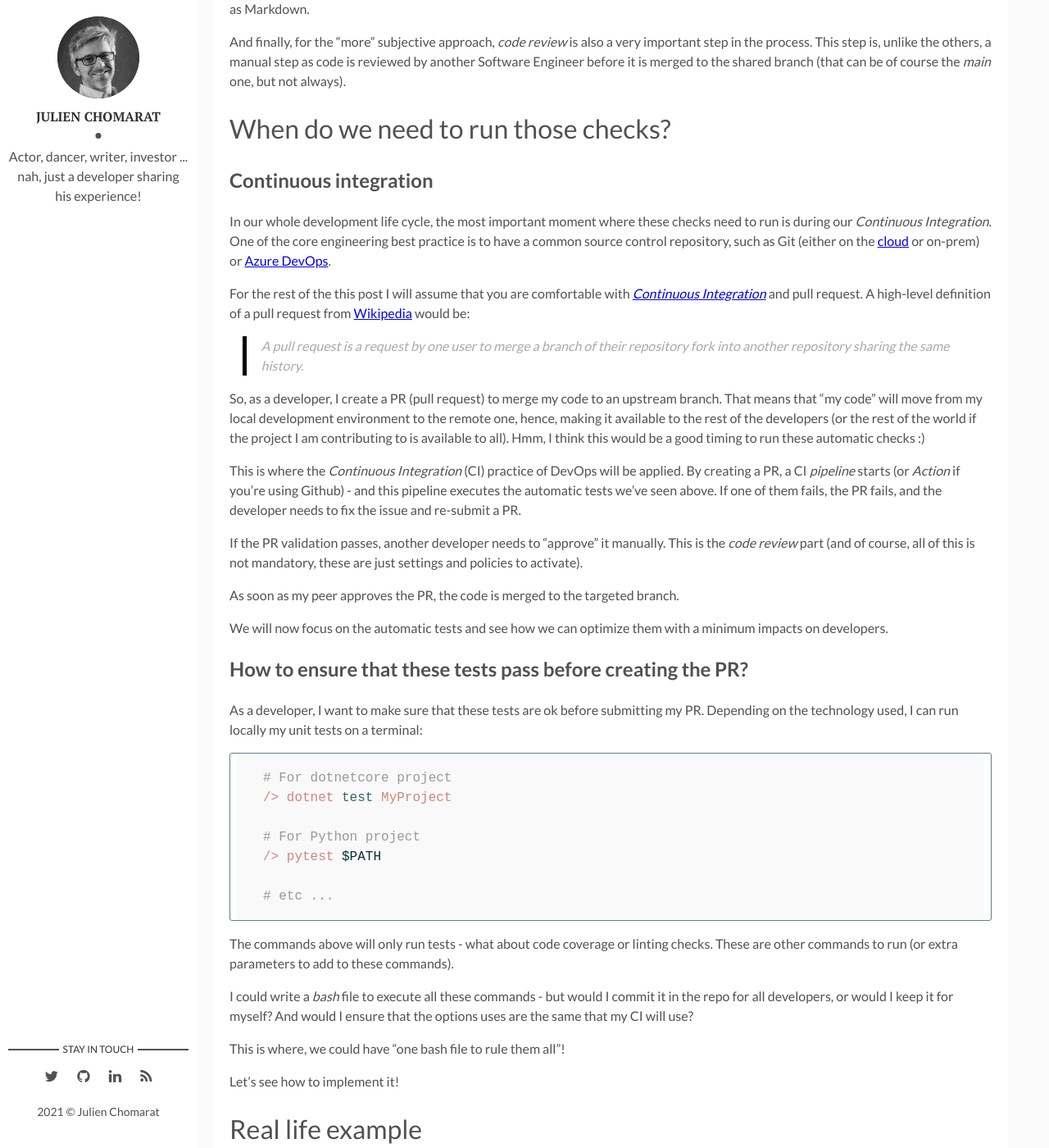
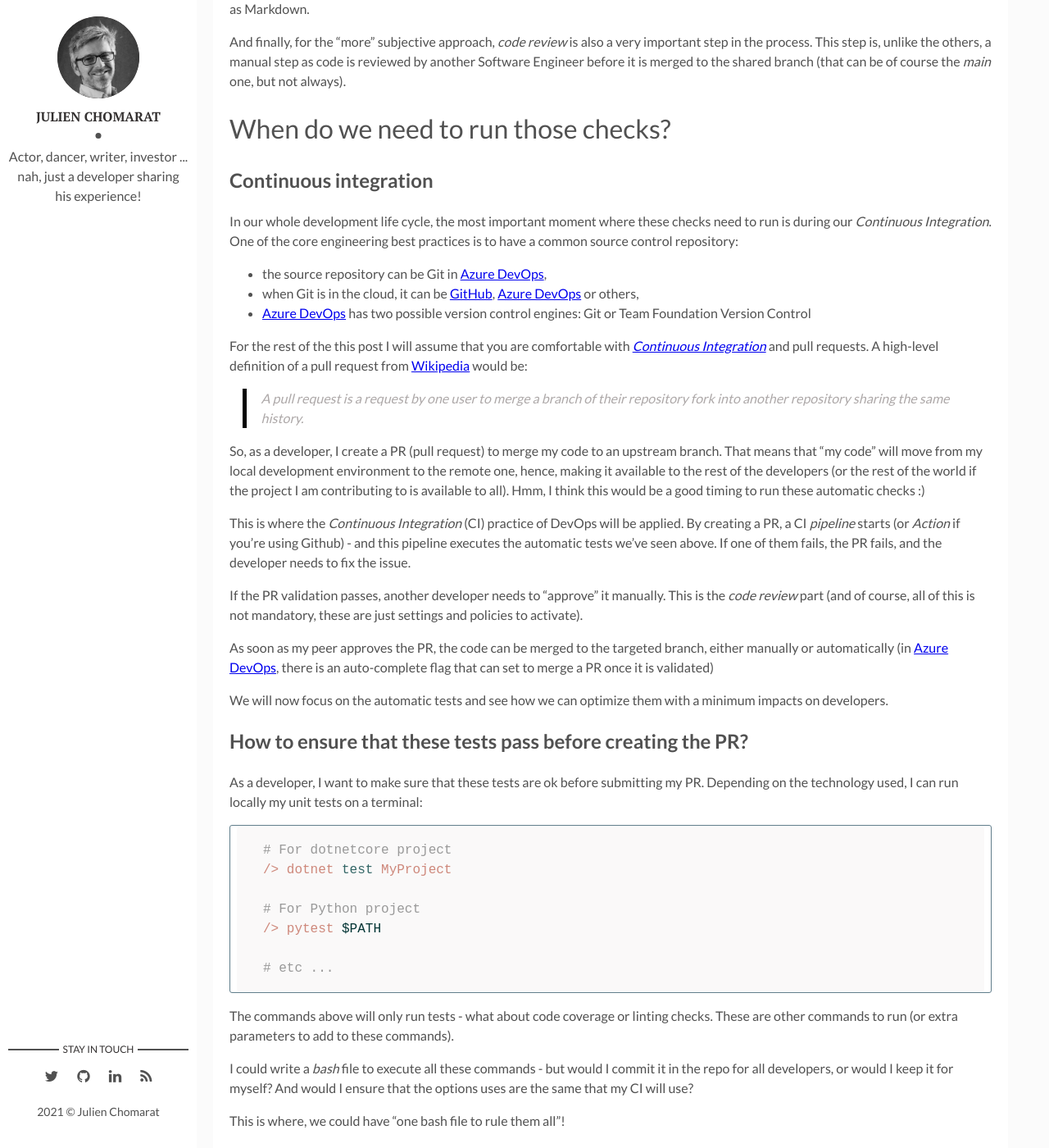
Before and after one commit to jchomarat/jchomarat.github.io, a Jekyll site: the page built from _posts/2021-04-12-one-bash-rule-all.md, in a window 1280 px wide and 1400 px high, scrolled down 1218 px. Shown: the whole window at 82% size. Built offline with Jekyll 4.4.1, drawn with Linux system fonts in a browser that asks for light colours; some of the changed text lies outside the part shown.

Commit message:
included comments from review

````diff
--- a/_posts/2021-04-12-one-bash-rule-all.md
+++ b/_posts/2021-04-12-one-bash-rule-all.md
@@ -34,19 +34,23 @@ And finally, for the "more" subjective approach, *code review* is also a very im
 
 ## Continuous integration
 
-In our whole development life cycle, the most important moment where these checks need to run is during our *Continuous Integration*. One of the core engineering best practice is to have a common source control repository, such as Git (either on the [cloud](https://www.github.com){:target="_blank"} or on-prem) or [Azure DevOps](https://azure.microsoft.com/en-us/services/devops/){:target="_blank"}.
+In our whole development life cycle, the most important moment where these checks need to run is during our *Continuous Integration*. One of the core engineering best practices is to have a common source control repository:
 
-For the rest of the this post I will assume that you are comfortable with [*Continuous Integration*](https://en.wikipedia.org/wiki/Continuous_integration){:target="_blank"} and pull request. A high-level definition of a pull request from [Wikipedia](https://en.wikipedia.org/wiki/Git){:target="_blank"} would be:
+* the source repository can be Git in [Azure DevOps](https://azure.microsoft.com/en-us/services/devops/){:target="_blank"},
+* when Git is in the cloud, it can be [GitHub](https://www.github.com){:target="_blank"}, [Azure DevOps](https://azure.microsoft.com/en-us/services/devops/){:target="_blank"} or others,
+* [Azure DevOps](https://azure.microsoft.com/en-us/services/devops/){:target="_blank"} has two possible version control engines: Git or Team Foundation Version Control
+
+For the rest of the this post I will assume that you are comfortable with [*Continuous Integration*](https://en.wikipedia.org/wiki/Continuous_integration){:target="_blank"} and pull requests. A high-level definition of a pull request from [Wikipedia](https://en.wikipedia.org/wiki/Git){:target="_blank"} would be:
 
 > A pull request is a request by one user to merge a branch of their repository fork into another repository sharing the same history.
 
 So, as a developer, I create a PR (pull request) to merge my code to an upstream branch. That means that "my code" will move from my local development environment to the remote one, hence, making it available to the rest of the developers (or the rest of the world if the project I am contributing to is available to all). Hmm, I think this would be a good timing to run these automatic checks :)
 
-This is where the *Continuous Integration* (CI) practice of DevOps will be applied. By creating a PR, a CI *pipeline* starts (or *Action* if you're using Github) - and this pipeline executes the automatic tests we've seen above. If one of them fails, the PR fails, and the developer needs to fix the issue and re-submit a PR.
+This is where the *Continuous Integration* (CI) practice of DevOps will be applied. By creating a PR, a CI *pipeline* starts (or *Action* if you're using Github) - and this pipeline executes the automatic tests we've seen above. If one of them fails, the PR fails, and the developer needs to fix the issue.
 
 If the PR validation passes, another developer needs to "approve" it manually. This is the *code review* part (and of course, all of this is not mandatory, these are just settings and policies to activate).
 
-As soon as my peer approves the PR, the code is merged to the targeted branch.
+As soon as my peer approves the PR, the code can be merged to the targeted branch, either manually or automatically (in [Azure DevOps](https://azure.microsoft.com/en-us/services/devops/){:target="_blank"}, there is an auto-complete flag that can set to merge a PR once it is validated)
 
 We will now focus on the automatic tests and see how we can optimize them with a minimum impacts on developers.
 
@@ -90,7 +94,15 @@ flake8==3.8.4
 
 *pytest* and *pytest-cov* will be used to handle unit tests and code coverage while *flake8* will be used as a linter check.
 
-If you are not using Linux-based Dev Containers, the following can only work on *nix system: [WSL 2 on Windows](https://docs.microsoft.com/en-us/windows/wsl/install-win10){:target="_blank"}, MacOs or any Linux distribution.
+There is also another important prerequisite: we are going to use a lot *bash* for our automation. In order to be able to run *bash* files, your development environment have to be one of the following:
+
+* A Linux based [Dev Containers for VSCode](https://code.visualstudio.com/docs/remote/containers){:target="_blank"}. This is my preferred approach: each developers can share the same environment while working on any kind of workstation where you can run VScode & [Docker](https://www.docker.com/){:target="_blank"} (so basically Windows 10, MacOS and most of the Linux distribution),
+* If you do not want to use Dev Containers, your workstation must be able to run natively *bash*, hence you will need either:
+  * A workstation running Linux (any distribution would do),
+  * A workstation running MacOS,
+  * A workstation running Windows 10 with the [Windows Subsystem for Linux](https://docs.microsoft.com/en-us/windows/wsl/install-win10){:target="_blank"} installed. WSL2 starts in parallel of Windows 10 a Linux system (without GUI, just terminal based) - if you are not familiar with it I strongly encourage you to [learn more about it](https://docs.microsoft.com/en-us/windows/wsl/install-win10){:target="_blank"}.
+
+Let's now move to the code part!
 
 ## Overall architecture
 
@@ -212,7 +224,7 @@ steps:
     failTaskOnFailedTests: true
 ```
 
-> For a [Github action](https://github.com/features/actions){:target="_blank"} so syntax would be almost the same.
+> For a [Github action](https://github.com/features/actions){:target="_blank"} so syntax would almost be the same.
 
 As we can see above, the first task executes our *bash* file, the second and third publish the test and code coverage results into the pipeline output (so tabs, as seen above, can be shown).
 
@@ -234,7 +246,7 @@ appDir="$( cd "$( dirname "${BASH_SOURCE[0]}" )/../Calculator" >/dev/null 2>&1 &
 testsDir="$( cd "$( dirname "${BASH_SOURCE[0]}" )/../tests" >/dev/null 2>&1 && pwd )"
 
 python -m flake8 \
-        --exclude .git,__pycache__, $appDir $testsDir
+        --exclude .git,__pycache__, "$appDir" "$testsDir"
 ```
 
 With this script, I can test both my application source folder *Calculator* and the *tests* folder:
@@ -264,17 +276,9 @@ As we did for the unit tests, we can now call this script from the pipeline, and
 
 ## One more thing ...
 
-As a developer, [I am lazy](https://www.forbes.com/sites/forbestechcouncil/2018/01/08/developers-are-lazy-and-thats-usually-a-good-thing/){:target="_blank"}, that means that typing in a terminal
+As a developer, I want things to be simple. Remembering a bunch of utils scripts to call can be confusing. Here is an approach we took that helped a lot: we've centralized all of our utils scripts calls into a [*Makefile*](https://en.wikipedia.org/wiki/Make_(software)){:target="_blank"}. We could see a *makefile* as a single entry point where custom commands can be run - and they can also be cascaded.
 
-```sh
-./utils/test.sh
-```
-
-even though I have autocompletion, annoys me.
-
-This is where we can centralize all of our utils actions into a [*Makefile*](https://en.wikipedia.org/wiki/Make_(software)){:target="_blank"}. Well, we hijack a little bit the purpose of *make*, but still, it is easier for developer to remember *make* commands.
-
-Let's create a new file called *Makefile* at the root of our project!
+Let's create a new file called *Makefile* at the root of our project:
 
 ```makefile
 SHELL=/bin/bash
@@ -288,7 +292,9 @@ test:
 	. ./utils/test.sh
 ```
 
-Having that, I can simply run on my terminal:
+As you can see above, we are specifying *steps*, and each step call one of our *bash£ file.
+
+So now, I can simply execute in my terminal:
 
 ```sh
 make test
@@ -296,7 +302,9 @@ make test
 make linter
 ```
 
-I can of course combine both actions:
+Easier to remember, nah?
+
+I can also combine actions together:
 
 ```makefile
 SHELL=/bin/bash
@@ -323,7 +331,7 @@ to have all the checks running in a single command. My terminal will output any
 
 # In conclusion
 
-We have seen in the article the power of *bash*, and, with one common file, how we can have all of our code quality checks done at the right time.
+We have seen in the article the power of *bash*, and, with one common file, how we can have all of our code quality checks done at the right time: for developers while they develop (either by calling directly the *bash* file or via *makefile*) and for the CI pipeline to ensure these same checks pass.
 
 Here is what I would consider the takeaway:
 
````
Also changed, not shown: other parts of _posts/2021-04-12-one-bash-rule-all.md (+1 -1 lines).
